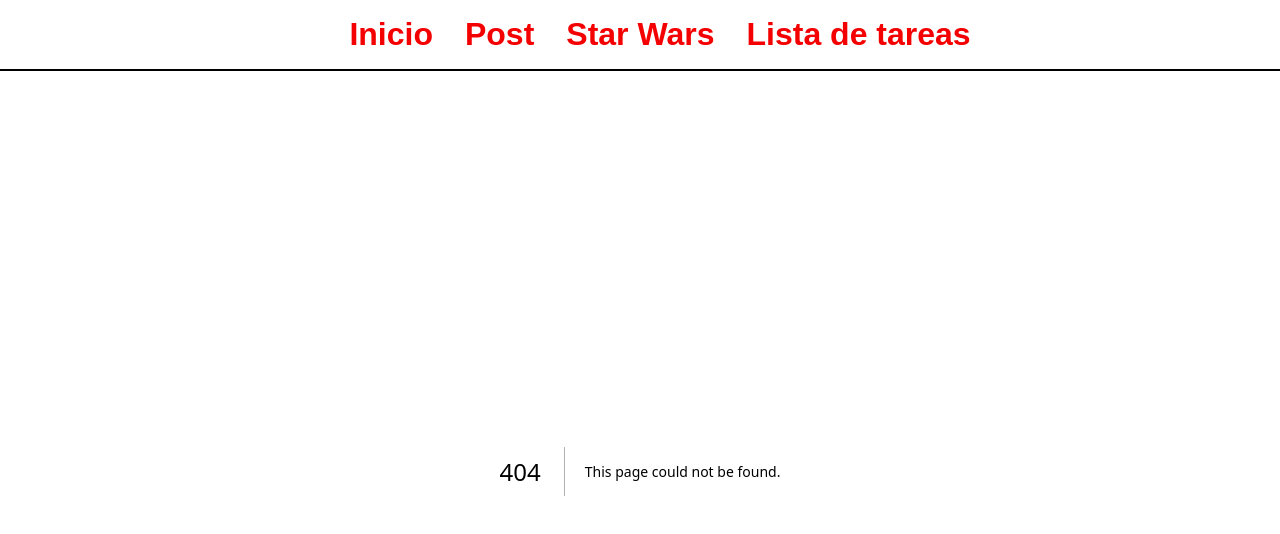
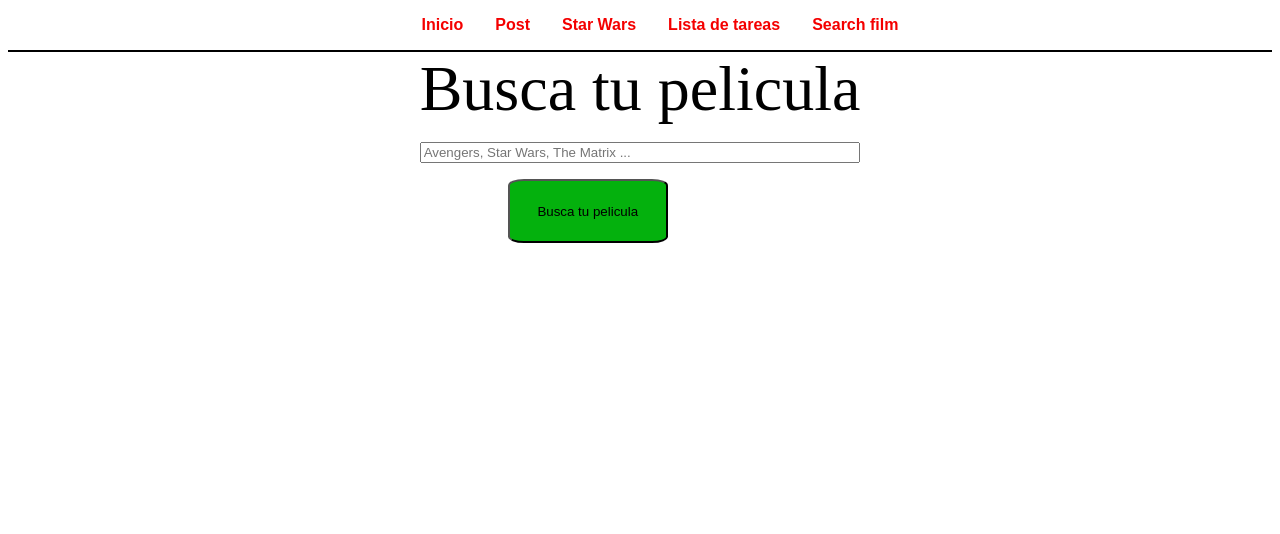
Before and after one commit to EnzoLacuesta/Proyecto2023, a Next.js app: page /searchfilm in a window 1280 px wide. Before the commit this address had no page. Shown: the top 534 px of the page. Built offline with nearby package versions, Linux system fonts and the light colour scheme.

Commit message:
Agregando cosas 26/6

```diff
--- a/app/Nav/Nav.jsx
+++ b/app/Nav/Nav.jsx
@@ -17,6 +17,10 @@ const rutas = [
       {
         ruta: '/tareas',
         label:'Lista de tareas'
+      },
+      {
+        ruta: '/searchfilm',
+        label:'Search film'
       }
   ];
 
--- a/app/Nav/Nav.module.css
+++ b/app/Nav/Nav.module.css
@@ -9,7 +9,7 @@
 }
 .li{
     margin: 1rem;
-    font-size: 2rem;
+    font-size: 100%;
     color: rgb(244, 0, 0);
     text-decoration: none;
     font-family: Arial, Helvetica, sans-serif;
--- /dev/null
+++ b/app/searchfilm/page.jsx
@@ -0,0 +1,22 @@
+import React from 'react'
+import style from './search.module.css'
+
+const page = () => {
+  return (
+    <div>
+        <header>
+            <form className={style.form}>
+                <label htmlFor="">Busca tu pelicula</label>
+                <input type="text" placeholder='Avengers, Star Wars, The Matrix ...' />
+                <button
+                  type='sumbit'
+                  className={style.btn}>
+                    Busca tu pelicula
+                </button>
+            </form>
+        </header>
+    </div>
+  )
+}
+
+export default page
--- /dev/null
+++ b/app/searchfilm/search.module.css
@@ -0,0 +1,14 @@
+.form{
+    display: grid;
+    justify-content: center;
+    align-items: center;
+    gap: 1rem;
+    font-size: 4rem;
+}
+.btn{
+    background-color: rgb(4, 177, 13);
+    width: 10rem;
+    height: 4rem;
+    border-radius: 10%;
+    margin-left: 20%;
+}
--- a/app/tareas/page.jsx
+++ b/app/tareas/page.jsx
@@ -1,5 +1,5 @@
 'use client'
-import { createElement, useState } from 'react'
+import { useState } from 'react'
 import React from 'react'
 import style from './tareas.module.css'
 
```
